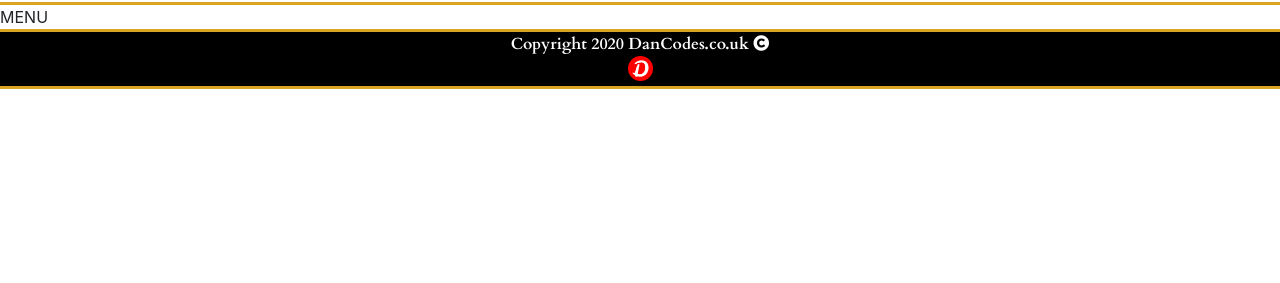
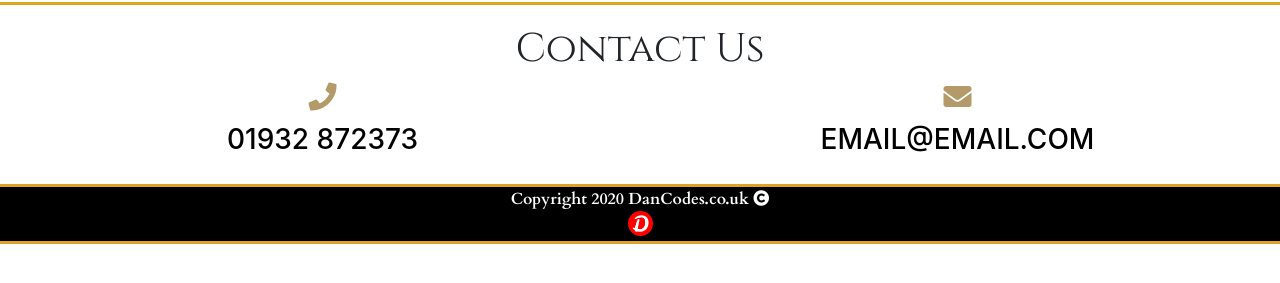
Before and after one commit to DanArmstrong124/the-castle-ottershaw, a plain HTML site: page contact.html in a window 1280 px wide. Shown: the part 175-458 px from the top of the page. Drawn offline with nearby package versions, Linux system fonts and the light colour scheme.

Commit message:
Styling and adding content to contact page

```diff
--- /dev/null
+++ b/assets/css/contact.css
@@ -0,0 +1,31 @@
+.email-block {
+    margin-top: 0px;
+}
+
+/*SMALL PHONE*/
+@media only screen and (max-width: 320px) {
+    .email-block {
+        margin-top: 15px;
+    }
+}
+
+/*MEDIUM MOBILE*/
+@media only screen and (max-width: 375px) {
+    .email-block {
+        margin-top: 15px;
+    }
+}
+
+/*LARGE MOBILE*/
+@media only screen and (max-width: 426px) {
+    .email-block {
+        margin-top: 15px;
+    }
+}
+
+/*TABLET MOBILE*/
+@media only screen and (min-width: 768px) {
+    .email-block {
+        margin-top: 15px;
+    }
+}
--- a/contact.html
+++ b/contact.html
@@ -12,7 +12,7 @@
     <link rel="stylesheet" href="assets/css/style.css">
     <link rel="stylesheet" href="assets/css/nav.css">
     <link rel="stylesheet" href="assets/css/footer.css">
-    <title>The Castle - Ottershaw - Contact</title>
+    <title>The Castle - Ottershaw - Contact Us</title>
   </head>
   <body>
 
@@ -62,8 +62,18 @@
     </section>
 
     <section>
-        <div class="menu">
-            MENU
+        <div class="contact tac" style="margin: 20px;">
+            <h1 class="cinzel">Contact Us</h1>
+            <div class="row">
+                <div class="col-12 col-md-6">
+                <a style="text-decoration: none;" href="tel:01932 872373"><h3><i style="color: #b49a69" class="fa fa-phone"></i><h3>
+                <h3 style="color: black;">01932 872373</h3></a>
+                </div>
+                <div class="col-12 col-md-6 email-block">
+                <a style="text-decoration: none;" href="#"><h3><i style="color: #b49a69" class="fa fa-envelope"></i><h3>
+                <h3 style="color: black;">EMAIL@EMAIL.COM</h3></a>
+                </div>
+            </div>
         </div>
     </section>
 
```
Also changed, not shown: gallery.html (added), 1 other file.
